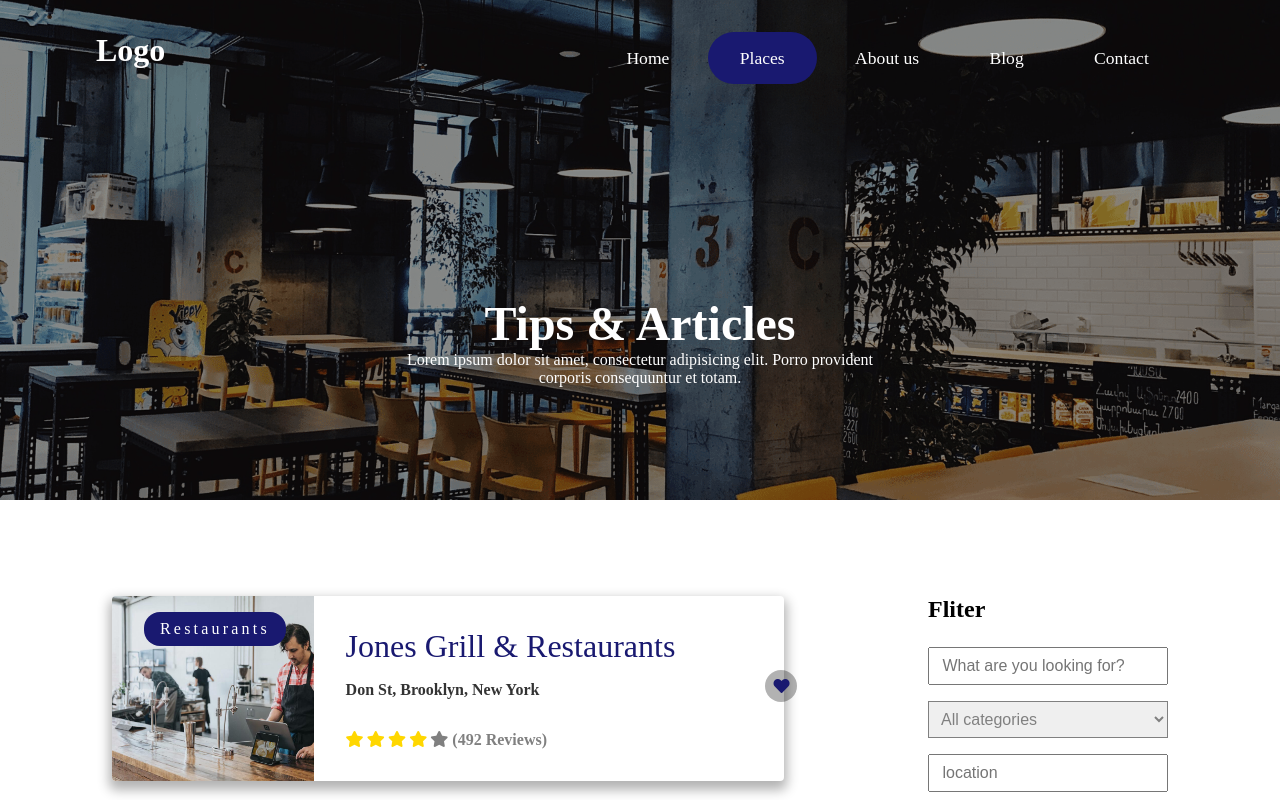
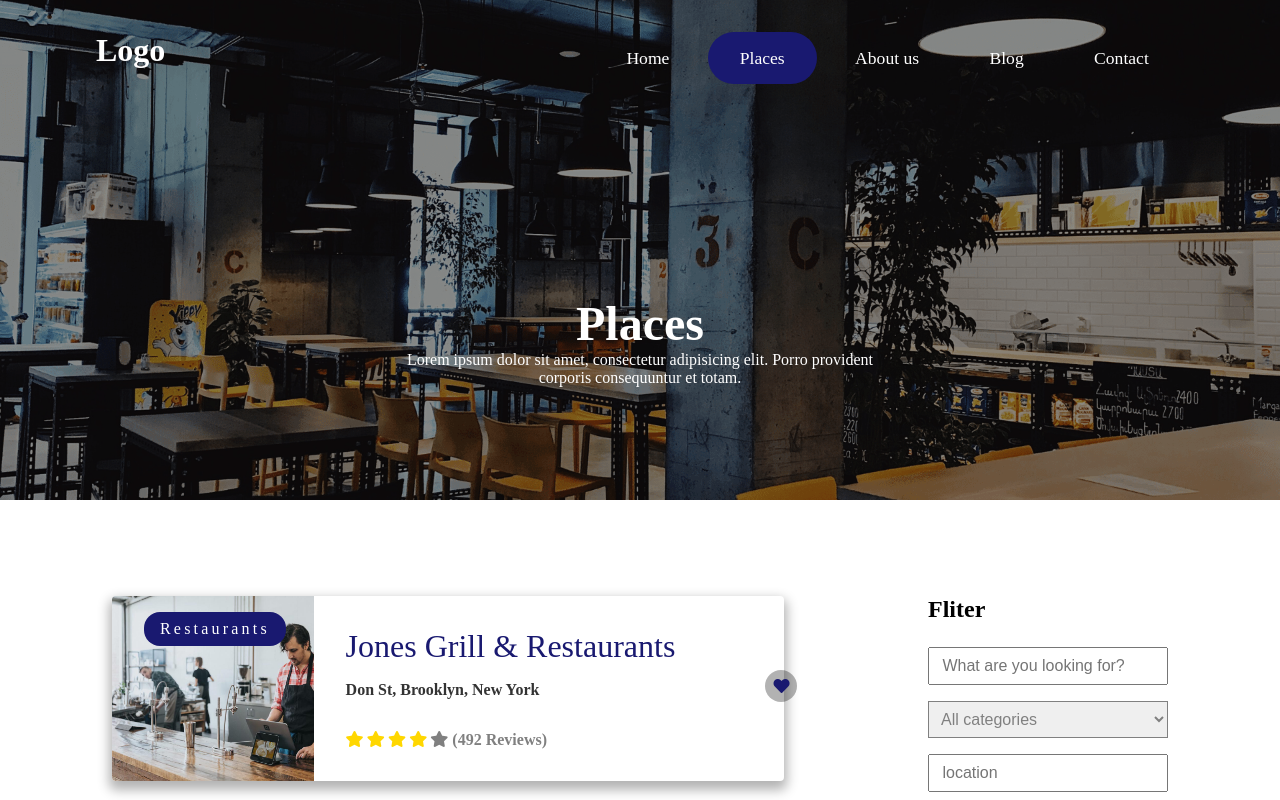
Before and after one commit to Mahesh-95/Responsive-Website2, a plain HTML site: page places.html in a window 1280 px wide. Shown: the top 800 px of the page. Drawn offline with Linux system fonts and the light colour scheme.

Commit message:
Update places.html

```diff
--- a/places.html
+++ b/places.html
@@ -43,7 +43,7 @@
         </header>
 
         <div class="content">
-            <h1>Tips & Articles</h1>
+            <h1>Places</h1>
             <p>Lorem ipsum dolor sit amet, consectetur adipisicing elit. Porro provident <br />corporis consequuntur et totam.</p>
         </div>
     </div>
```
